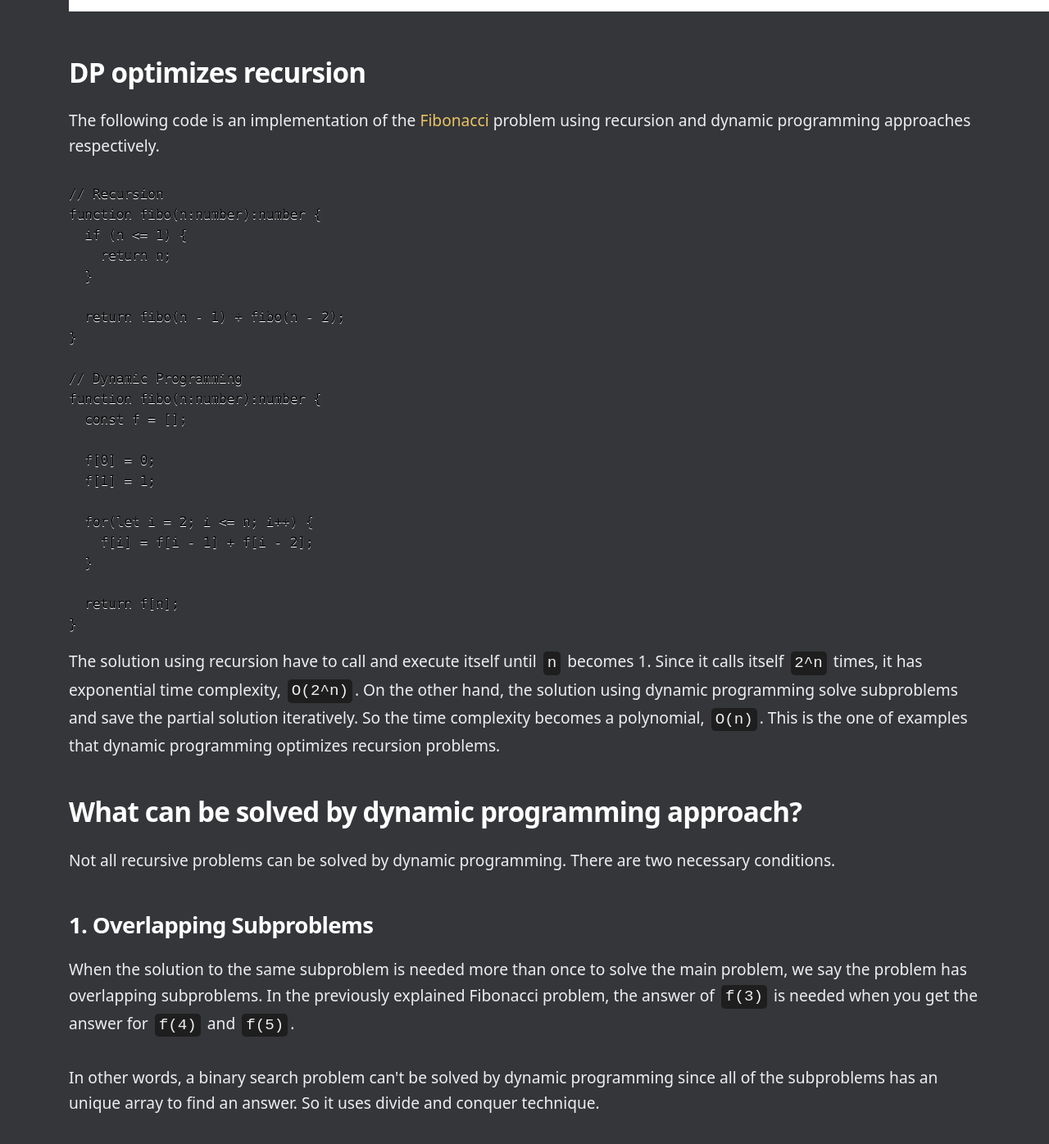
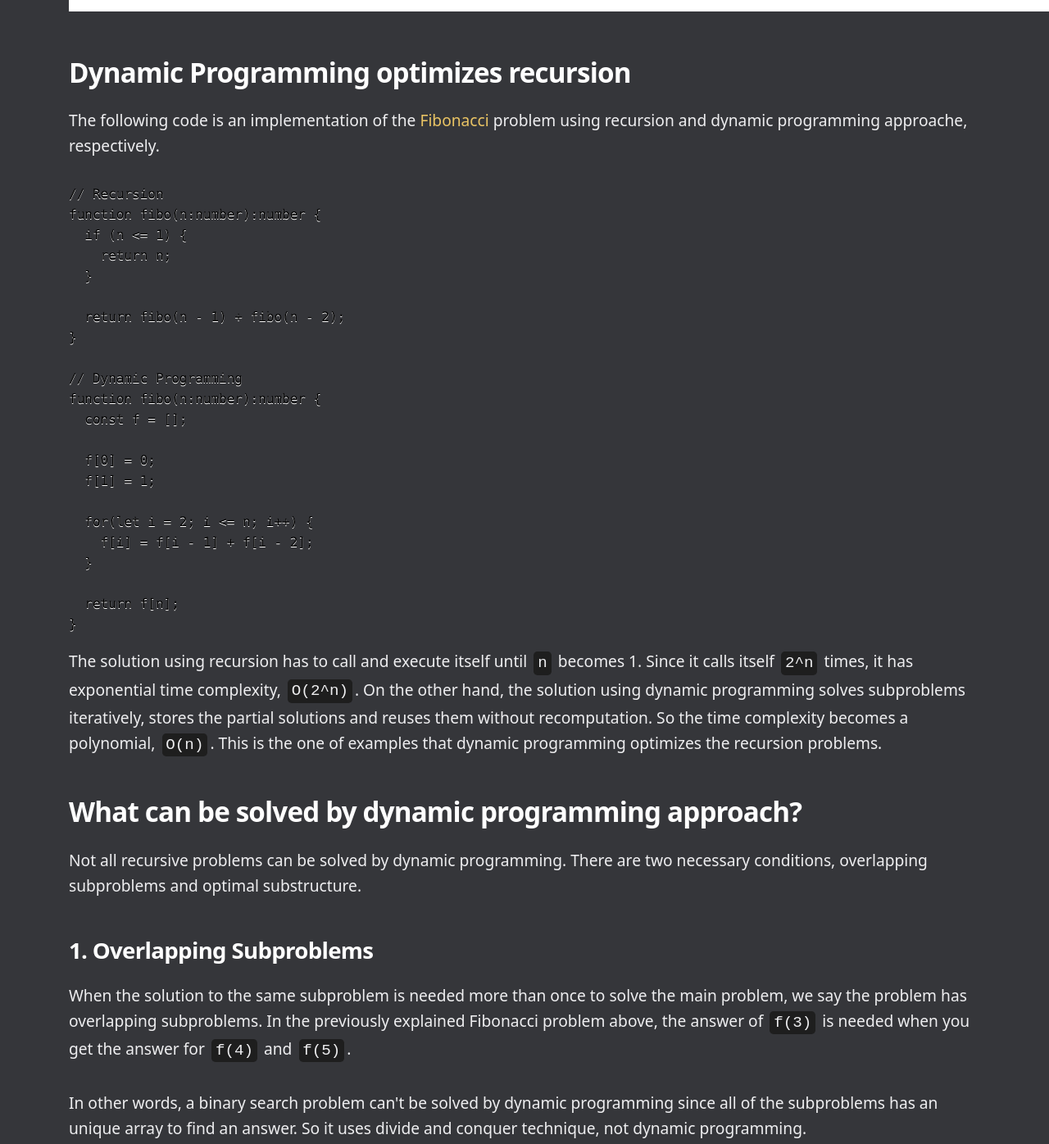
Before and after one commit to YeThor/yethor.github.io, a Gatsby site: page /230611-algo-DynamicProgramming/ in a window 1280 px wide. Shown: the part 1380-2776 px from the top of the page at 82% size. Built offline with nearby package versions, Linux system fonts and the light colour scheme; Gatsby itself is replaced by a stand-in of ours; some packages are replaced by stand-ins of ours; code samples lack their colours.

Commit message:
:pencil2: fix typo

````diff
--- a/content/blog/230611-algo-DynamicProgramming/index.md
+++ b/content/blog/230611-algo-DynamicProgramming/index.md
@@ -8,15 +8,15 @@ tags: ["JavaScript", "Algorithms"]
 ## Concept
 
 
-**Dynamic Programming** is more than an algorithm, it's an optimization technique over plain recursion problems. It breaks down the main problem to the smaller subproblems, and stores the partial solutions, reuses them when they needed to solve the main problem. Since there is no recursive calls, it saves memory usage caused by the call stack. Also the time complexity becomes polynomial because it simply look up the table(array, object) that stores solutions of subproblems.
+**Dynamic Programming** is more than an algorithm, it's an optimization technique over plain recursion problems. It breaks down the main problem to the smaller subproblems, and stores the partial solutions, reuses them when they are needed to solve the main problem. Since there is no recursive calls, it saves memory usage caused by call stack. Also the time complexity becomes polynomial because it simply looks up the table(array, object) that stores solutions of subproblems.
 
 ![The main concept](./index.png)
 
 
 
-## DP optimizes recursion
+## Dynamic Programming optimizes recursion
 
-The following code is an implementation of the [Fibonacci](https://en.wikipedia.org/wiki/Fibonacci_sequence) problem using recursion and dynamic programming approaches respectively.
+The following code is an implementation of the [Fibonacci](https://en.wikipedia.org/wiki/Fibonacci_sequence) problem using recursion and dynamic programming approache, respectively.
 
 ```typescript
 // Recursion
@@ -43,18 +43,18 @@ function fibo(n:number):number {
 }
 ```
 
-The solution using recursion have to call and execute itself until `n` becomes 1. Since it calls itself `2^n` times, it has exponential time complexity, `O(2^n)`. On the other hand, the solution using dynamic programming solve subproblems and save the partial solution iteratively. So the time complexity becomes a polynomial, `O(n)`. This is the one of examples that dynamic programming optimizes recursion problems.
+The solution using recursion has to call and execute itself until `n` becomes 1. Since it calls itself `2^n` times, it has exponential time complexity, `O(2^n)`. On the other hand, the solution using dynamic programming solves subproblems iteratively, stores the partial solutions and reuses them without recomputation. So the time complexity becomes a polynomial, `O(n)`. This is the one of examples that dynamic programming optimizes the recursion problems.
 
 
 ## What can be solved by dynamic programming approach?
 
-Not all recursive problems can be solved by dynamic programming. There are two necessary conditions.
+Not all recursive problems can be solved by dynamic programming. There are two necessary conditions, overlapping subproblems and optimal substructure.
 
 ### 1. Overlapping Subproblems
 
-When the solution to the same subproblem is needed more than once to solve the main problem, we say the problem has overlapping subproblems. In the previously explained Fibonacci problem, the answer of `f(3)` is needed when you get the answer for `f(4)` and `f(5)`.
+When the solution to the same subproblem is needed more than once to solve the main problem, we say the problem has overlapping subproblems. In the previously explained Fibonacci problem above, the answer of `f(3)` is needed when you get the answer for `f(4)` and `f(5)`.
 
-In other words, a binary search problem can't be solved by dynamic programming since all of the subproblems has an unique array to find an answer. So it uses divide and conquer technique.
+In other words, a binary search problem can't be solved by dynamic programming since all of the subproblems has an unique array to find an answer. So it uses divide and conquer technique, not dynamic programming.
 
 ### 2. Optimal Substructure
 
````
